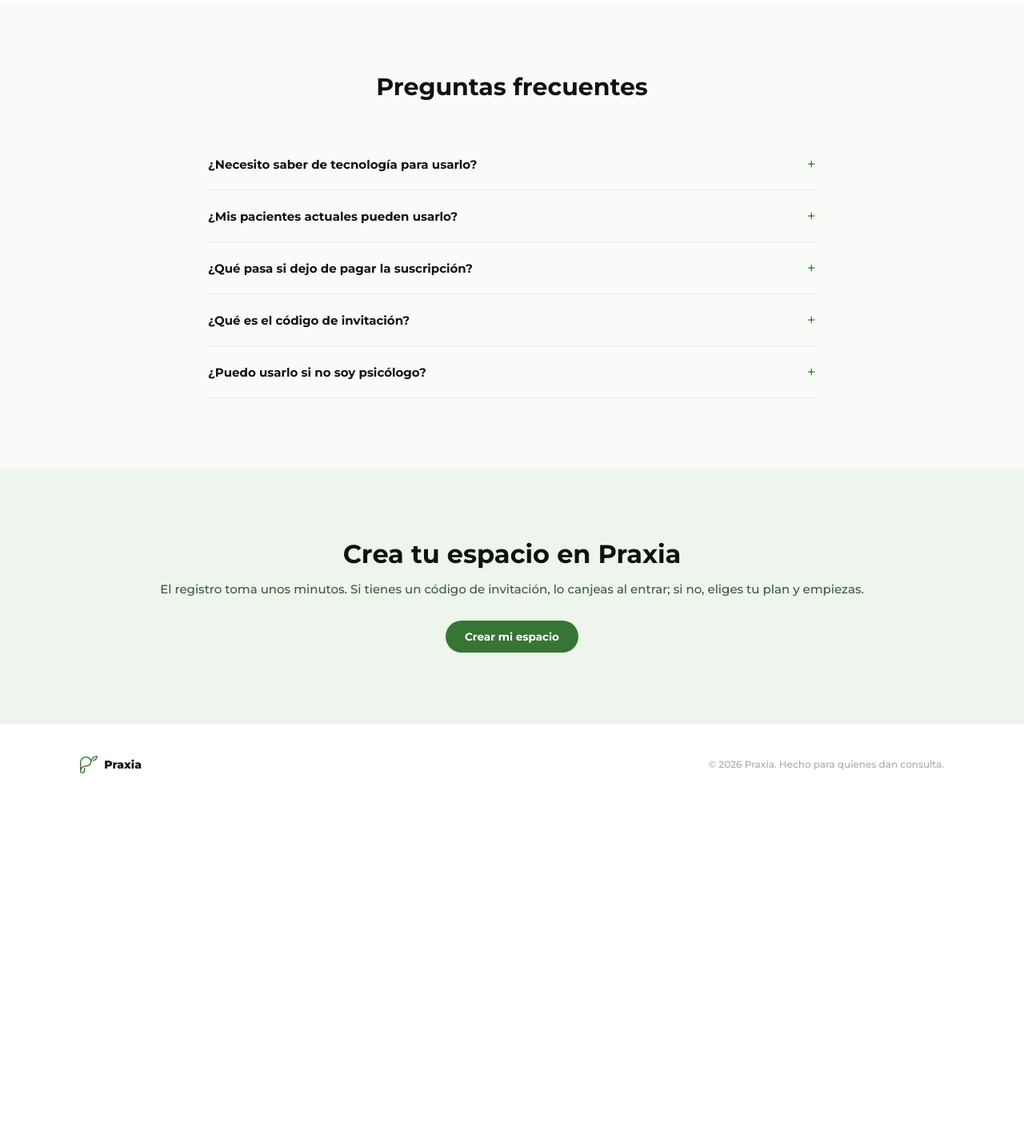
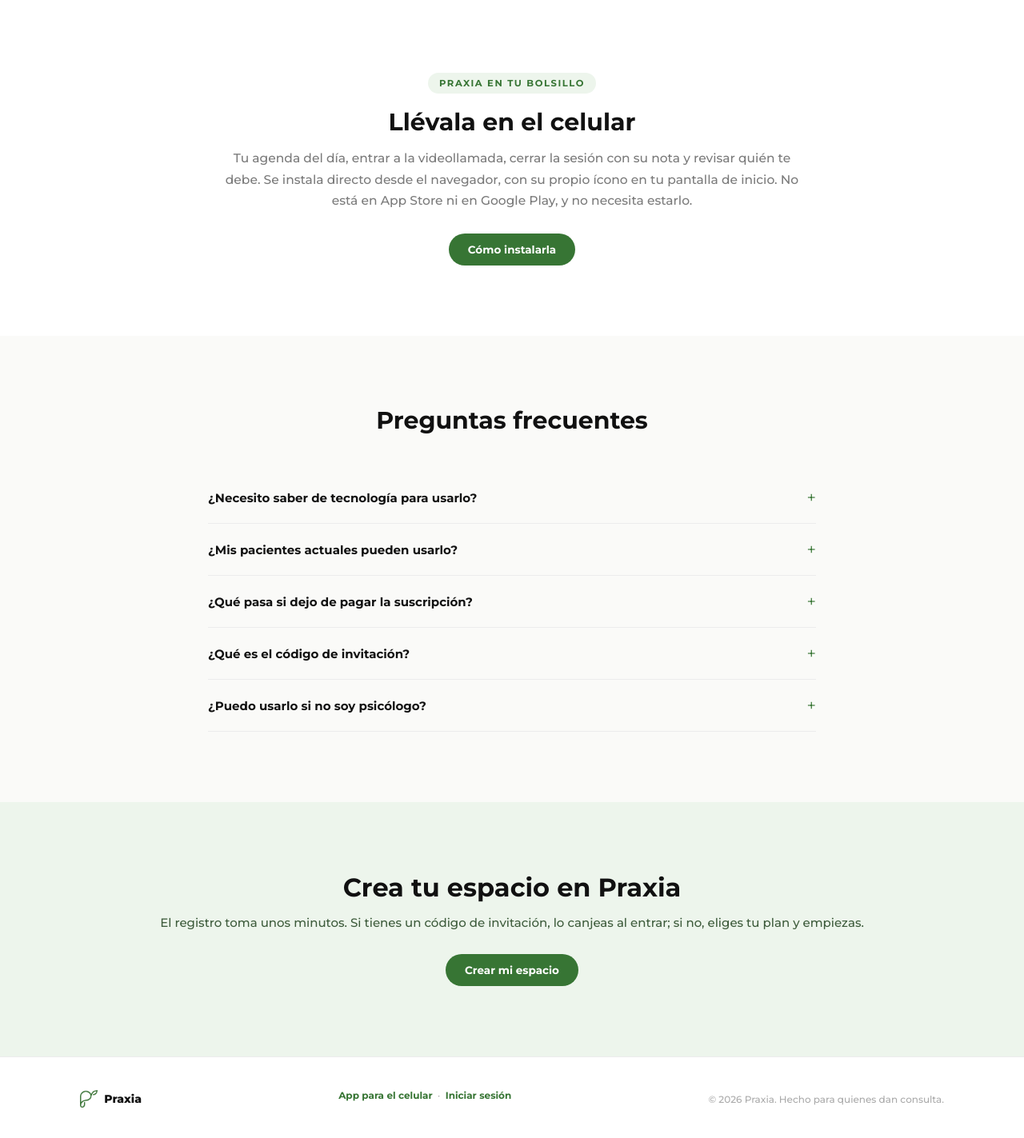
Before and after one commit to abycmexico/Praxia, a website: page index.html in a window 1280 px wide. Shown: the part 6525-7948 px from the top of the page at 80% size. Before the commit the page ends 7532 px from the top, so only its background shows below. Drawn offline with Linux system fonts and the light colour scheme.

Commit message:
fix(web): la app movil se ve tambien desde el celular
El enlace estaba solo en el menu, y el menu se esconde por debajo de
760px. Justo en el celular -donde alguien querria instalarla- era
invisible.

Ahora hay una seccion en el cuerpo de la pagina, antes de las preguntas, y
un enlace en el pie. Los dos se ven en cualquier ancho.

Probado: la seccion existe, su boton apunta a instalar.html y el pie tiene
el enlace.

```diff
--- a/index.html
+++ b/index.html
@@ -541,6 +541,23 @@
   </div>
 </section>
 
+<!-- La app va en el cuerpo de la página y no solo en el menú: el menú se
+     esconde por debajo de 760px, que es justo el celular donde alguien
+     querría instalarla. -->
+<section class="movil" id="movil">
+  <div class="wrap" style="text-align:center;max-width:720px;">
+    <span class="kicker">Praxia en tu bolsillo</span>
+    <h2 style="font-size:30px;margin-bottom:14px;">Llévala en el celular</h2>
+    <p style="color:var(--gray);font-size:15.5px;line-height:1.7;margin-bottom:28px;">
+      Tu agenda del día, entrar a la videollamada, cerrar la sesión con su nota y
+      revisar quién te debe. Se instala directo desde el navegador, con su propio
+      ícono en tu pantalla de inicio. No está en App Store ni en Google Play, y no
+      necesita estarlo.
+    </p>
+    <a class="btn btn-primario" href="./instalar.html">Cómo instalarla</a>
+  </div>
+</section>
+
 <section class="faq" id="faq">
   <div class="wrap">
     <h2>Preguntas frecuentes</h2>
@@ -582,6 +599,11 @@
       <img src="./assets/praxia-isotipo.png" alt="Praxia">
       <span>Praxia</span>
     </a>
+    <p style="margin-bottom:10px;">
+      <a href="./instalar.html" style="color:var(--verde);font-weight:700;">App para el celular</a>
+      &nbsp;·&nbsp;
+      <a href="./login.html" style="color:var(--verde);font-weight:700;">Iniciar sesión</a>
+    </p>
     <p>© 2026 Praxia. Hecho para quienes dan consulta.</p>
   </div>
 </footer>
```
